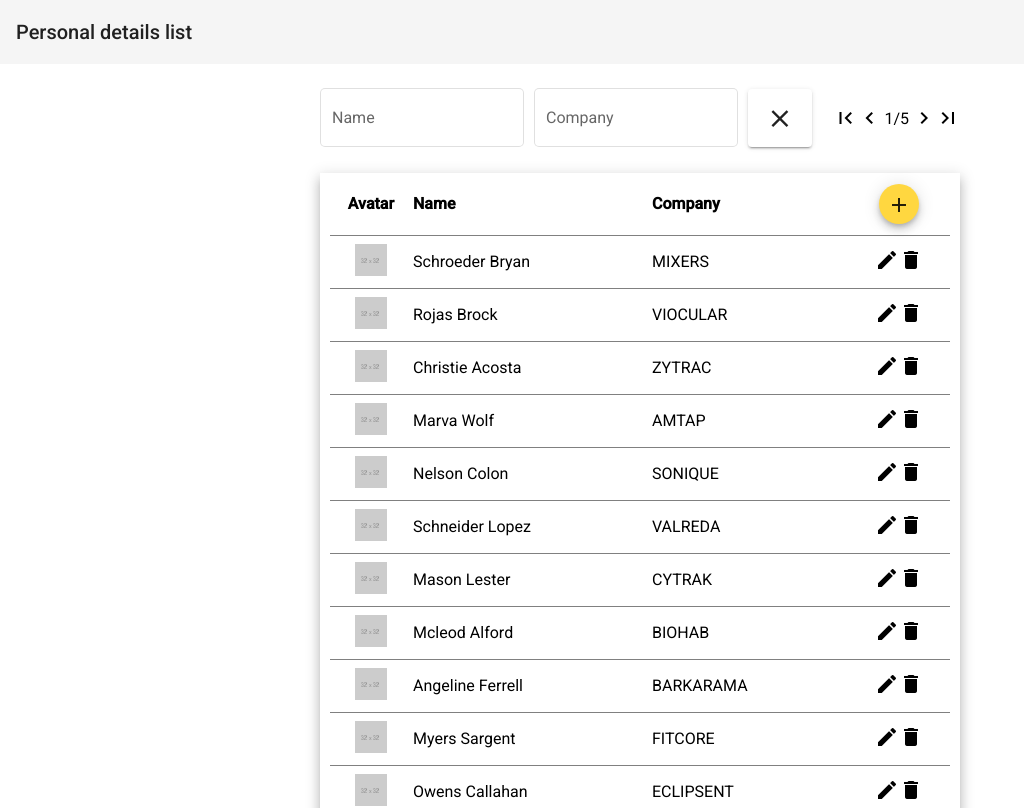
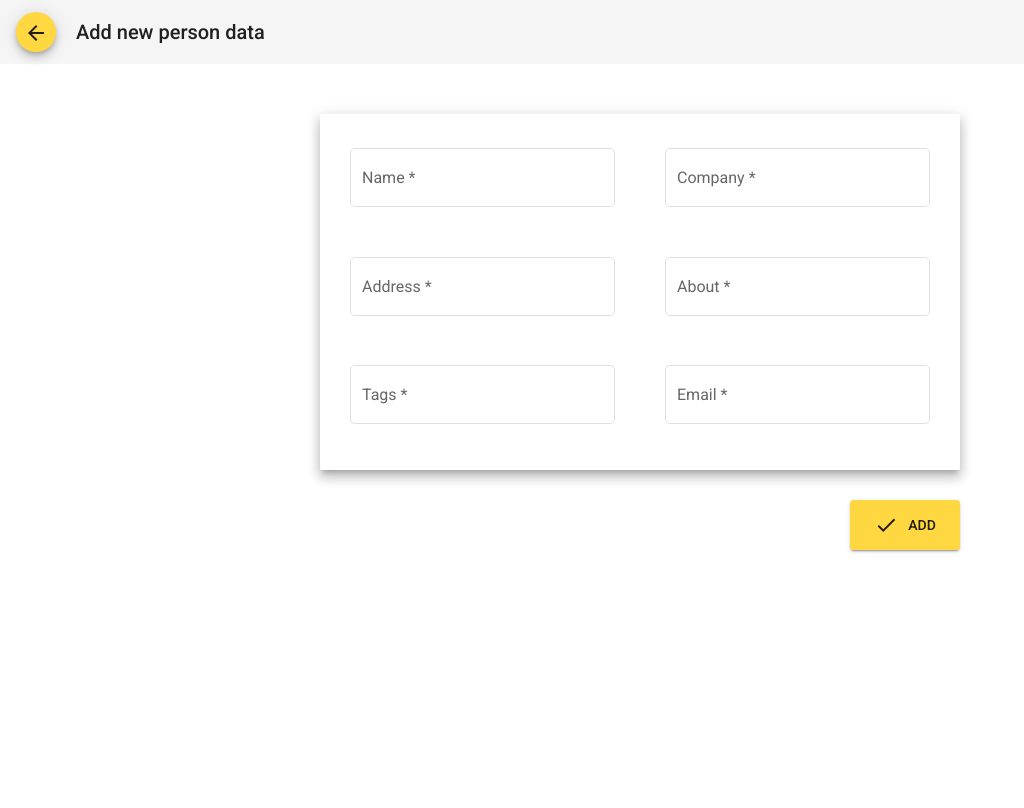
Before and after one commit to MJ147/incredible-personal-details-base, an Angular app: page /personal-details/add in a window 1280 px wide. Before the commit this address led to /personal-details/list. Shown: the top 808 px of the page, without its empty margins (0-1024 px from the left). Built offline with nearby package versions, Linux system fonts and the light colour scheme.

Commit message:
add personal details form

```diff
--- a/src/app/app-routing.module.ts
+++ b/src/app/app-routing.module.ts
@@ -9,11 +9,11 @@ const routes: Routes = [
 		children: [
 			{ path: '', redirectTo: 'list', pathMatch: 'full' },
 			{ path: 'list', component: PersonalDetailsListComponent },
-			{ path: 'create', component: PersonalDetailsFormComponent },
-			{ path: 'edit', component: PersonalDetailsFormComponent },
+			{ path: 'add', component: PersonalDetailsFormComponent },
+			{ path: 'edit/:id', component: PersonalDetailsFormComponent },
+			{ path: 'preview/:id', component: PersonalDetailsFormComponent },
 		],
 	},
-	{ path: '**', redirectTo: 'personal-details/list' },
 ];
 
 @NgModule({
--- a/src/app/components/personal-details-form/personal-details-form.component.html
+++ b/src/app/components/personal-details-form/personal-details-form.component.html
@@ -1 +1,42 @@
-<p>personal-details-form works!</p>
+<mat-toolbar>
+    <button class="back-button" mat-mini-fab [routerLink]="['/personal-details','list']">
+        <mat-icon>arrow_back</mat-icon>
+    </button>
+    {{ headerText }}
+</mat-toolbar>
+
+<div class="content">
+    <form [formGroup]="form" class="mat-elevation-z8">
+        <mat-form-field appearance="outline" class="filter-field">
+            <mat-label>Name</mat-label>
+            <input matInput formControlName="name" autocomplete="off">
+        </mat-form-field>
+
+        <mat-form-field appearance="outline" class="filter-field">
+            <mat-label>Company</mat-label>
+            <input matInput formControlName="company" autocomplete="off">
+        </mat-form-field>
+
+        <mat-form-field appearance="outline" class="filter-field">
+            <mat-label>Address</mat-label>
+            <input matInput formControlName="address" autocomplete="off">
+        </mat-form-field>
+
+        <mat-form-field appearance="outline" class="filter-field">
+            <mat-label>About</mat-label>
+            <input matInput formControlName="about" autocomplete="off">
+        </mat-form-field>
+
+        <mat-form-field appearance="outline" class="filter-field" >
+            <mat-label>Tags</mat-label>
+            <input matInput formControlName="tags" autocomplete="off">
+        </mat-form-field>
+
+        <mat-form-field appearance="outline" class="filter-field">
+            <mat-label>Email</mat-label>
+            <input matInput formControlName="email" autocomplete="off">
+        </mat-form-field>
+    </form>
+
+    <button mat-raised-button color="accent" class="submit-button" (click)="submitForm()"><mat-icon>done</mat-icon><span>{{ submitButtonText.toUpperCase() }}</span></button>
+</div>
--- a/src/app/components/personal-details-form/personal-details-form.component.less
+++ b/src/app/components/personal-details-form/personal-details-form.component.less
@@ -0,0 +1,32 @@
+.back-button {
+	margin-right: 20px;
+}
+
+.content {
+	display: flex;
+	flex-direction: column;
+	width: 50%;
+	margin: 0 auto;
+
+	form {
+		width: 100%;
+		margin-top: 50px;
+		padding: 30px 30px 20px;
+		display: grid;
+		grid-template-columns: auto auto;
+		grid-column-gap: 50px;
+		grid-row-gap: 20px;
+		box-sizing: border-box;
+	}
+
+	.submit-button {
+		align-self: flex-end;
+		height: 50px;
+		min-width: 110px;
+		margin-top: 30px;
+
+		mat-icon {
+			margin-right: 10px;
+		}
+	}
+}
--- a/src/app/components/personal-details-form/personal-details-form.component.ts
+++ b/src/app/components/personal-details-form/personal-details-form.component.ts
@@ -1,15 +1,87 @@
+import { FormMode } from './../../enum/formMode.enum';
 import { Component, OnInit } from '@angular/core';
+import { FormBuilder, Validators } from '@angular/forms';
+import { MatDialog } from '@angular/material/dialog';
+import { MatSnackBar } from '@angular/material/snack-bar';
+import { ActivatedRoute, Router } from '@angular/router';
+import { DataService } from 'src/app/services/data.service';
 
 @Component({
-  selector: 'app-personal-details-form',
-  templateUrl: './personal-details-form.component.html',
-  styleUrls: ['./personal-details-form.component.less']
+	selector: 'app-personal-details-form',
+	templateUrl: './personal-details-form.component.html',
+	styleUrls: ['./personal-details-form.component.less'],
 })
 export class PersonalDetailsFormComponent implements OnInit {
+	id: string = '';
+	formMode: FormMode = FormMode.Add;
 
-  constructor() { }
+	headerText: string = '';
+	submitButtonText: string = '';
+	confirmSnackBarText: string = '';
 
-  ngOnInit(): void {
-  }
+	form = this._formBuilder.group({
+		name: this._formBuilder.control('', [Validators.required]),
+		company: this._formBuilder.control('', [Validators.required]),
+		address: this._formBuilder.control('', [Validators.required]),
+		about: this._formBuilder.control('', [Validators.required]),
+		tags: this._formBuilder.control('', [Validators.required]),
+		email: this._formBuilder.control('', [Validators.required]),
+	});
 
+	constructor(
+		private _formBuilder: FormBuilder,
+		private _dataService: DataService,
+		private _matDialog: MatDialog,
+		private _matSnackBar: MatSnackBar,
+		private _route: ActivatedRoute,
+		private _router: Router,
+	) {}
+
+	ngOnInit(): void {
+		this._route.url.subscribe((url) => {
+			this.id = this._route.snapshot.params.id ?? '';
+
+			this.setFormMode(url[0].path);
+			this.setTexts(this.formMode);
+		});
+	}
+
+	submitForm(): void {}
+
+	setFormMode(path: string) {
+		switch (path) {
+			case FormMode.Edit:
+				this.formMode = FormMode.Edit;
+				break;
+
+			case FormMode.Preview:
+				this.formMode = FormMode.Preview;
+				break;
+
+			default:
+				this.formMode = FormMode.Add;
+				break;
+		}
+	}
+
+	setTexts(formMode: FormMode): void {
+		switch (formMode) {
+			case FormMode.Edit:
+				this.headerText = 'Edit personal details';
+				this.submitButtonText = 'Save';
+				this.confirmSnackBarText = 'Changes has been saved';
+				break;
+
+			case FormMode.Preview:
+				this.headerText = 'Personal details';
+				this.submitButtonText = 'Save';
+				break;
+
+			default:
+				this.headerText = 'Add new person data';
+				this.submitButtonText = 'Add';
+				this.confirmSnackBarText = 'New person data has been added';
+				break;
+		}
+	}
 }
--- a/src/app/components/personal-details-list/personal-details-list.component.html
+++ b/src/app/components/personal-details-list/personal-details-list.component.html
@@ -19,11 +19,11 @@
         </div>
 
         <div class="paginator">
-            <mat-icon class="clickable" (click)="currentPage = 1">first_page</mat-icon>
+            <mat-icon class="clickable" (click)="changePage(0, 1)">first_page</mat-icon>
             <mat-icon class="clickable" (click)="changePage(-1)">keyboard_arrow_left</mat-icon>
-            <div class="text">{{ currentPage }}/{{ filteredPersonalDetailsList.length / pageSize }}</div>
+            <div class="text">{{ currentPage }}/{{ lastPage }}</div>
             <mat-icon class="clickable" (click)="changePage(1)">keyboard_arrow_right</mat-icon>
-            <mat-icon class="clickable" (click)="currentPage = (filteredPersonalDetailsList.length / pageSize)">last_page</mat-icon>
+            <mat-icon class="clickable" (click)="changePage(0, lastPage)">last_page</mat-icon>
         </div>
     </div>
 
@@ -32,14 +32,17 @@
             <th> Avatar </th>
             <th (click)="sortPersonalDetailsList(SortingColumn.Name)" class="clickable"> Name </th>
             <th (click)="sortPersonalDetailsList(SortingColumn.Company)" class="clickable"> Company </th>
-            <th> <button mat-mini-fab><mat-icon>add</mat-icon></button> </th>
+            <th> <button mat-mini-fab [routerLink]="['/personal-details','add']"><mat-icon>add</mat-icon></button> </th>
         </tr>
 
         <tr *ngFor="let person of paginatedPersonalDetailsList">
             <td><img src="./assets/img/placehold-32x32.png" [alt]="person.avatarUrl"> </td>
             <td> {{person.name}} </td>
             <td> {{person.company}} </td>
-            <td><mat-icon class="clickable">edit</mat-icon><mat-icon class="clickable">delete</mat-icon></td>
+            <td>
+                <mat-icon class="clickable" [routerLink]="['/personal-details','edit', person.id]">edit</mat-icon>
+                <mat-icon class="clickable" (click)="deletePersonalDetails(person)">delete</mat-icon>
+            </td>
         </tr>
         <tr *ngIf="filteredPersonalDetailsList.length === 0">
            <td colspan="4" class="no-data">No data matching the searching</td>
--- a/src/app/components/personal-details-list/personal-details-list.component.less
+++ b/src/app/components/personal-details-list/personal-details-list.component.less
@@ -87,4 +87,8 @@ table {
 
 .clickable {
 	cursor: pointer;
+
+	&:hover {
+		color: #673ab7;
+	}
 }
--- a/src/app/components/personal-details-list/personal-details-list.component.ts
+++ b/src/app/components/personal-details-list/personal-details-list.component.ts
@@ -1,8 +1,12 @@
 import { DataService } from '../../services/data.service';
 import { PersonalDetails, Filters, Sorting } from '../../models/personal-details';
-import { ChangeDetectorRef, Component, OnInit } from '@angular/core';
+import { Component, OnInit } from '@angular/core';
 import { FormBuilder } from '@angular/forms';
 import { SortingColumn } from 'src/app/enum/sortingColumn.enum';
+import { MatDialog } from '@angular/material/dialog';
+import { DeletePopupComponent } from '../popups/delete-popup/delete-popup.component';
+import { MatSnackBar } from '@angular/material/snack-bar';
+import { Router } from '@angular/router';
 
 @Component({
 	selector: 'app-personal-details-list',
@@ -15,8 +19,6 @@ export class PersonalDetailsListComponent implements OnInit {
 		company: this._formBuilder.control(''),
 	});
 
-	displayedColumns: string[] = ['avatar', 'name', 'company', 'actions'];
-
 	personalDetailsList: PersonalDetails[] = [];
 	filteredPersonalDetailsList: PersonalDetails[] = [];
 	paginatedPersonalDetailsList: PersonalDetails[] = [];
@@ -27,7 +29,13 @@ export class PersonalDetailsListComponent implements OnInit {
 
 	SortingColumn: typeof SortingColumn = SortingColumn;
 
-	constructor(private _formBuilder: FormBuilder, private _dataService: DataService, private _cdr: ChangeDetectorRef) {}
+	constructor(
+		private _formBuilder: FormBuilder,
+		private _dataService: DataService,
+		private _matDialog: MatDialog,
+		private _matSnackBar: MatSnackBar,
+		private _router: Router,
+	) {}
 
 	ngOnInit(): void {
 		this._loadPersonalDetailsList();
@@ -43,9 +51,12 @@ export class PersonalDetailsListComponent implements OnInit {
 
 	private _filterPersonalDetailsList(filters: Partial<Filters>): void {
 		this.filteredPersonalDetailsList = this.personalDetailsList.filter((personalDetails) => {
-			return personalDetails.name.includes(filters?.name ?? '') && personalDetails.company.includes(filters?.company ?? '');
+			return (
+				personalDetails.name.toLocaleLowerCase().includes(filters?.name?.toLocaleLowerCase() ?? '') &&
+				personalDetails.company.includes(filters?.company ?? '')
+			);
 		});
-		this._paginatePersonalDetailsList();
+		this.sortPersonalDetailsList(this.sorting.column, this.sorting.isAsc);
 	}
 
 	private _onFiltersChange(): void {
@@ -57,13 +68,12 @@ export class PersonalDetailsListComponent implements OnInit {
 	private _paginatePersonalDetailsList(): void {
 		const firstPage = this.pageSize * (this.currentPage - 1);
 		this.paginatedPersonalDetailsList = this.filteredPersonalDetailsList.slice(firstPage, firstPage + this.pageSize);
-		this.sortPersonalDetailsList(this.sorting.column, this.sorting.isAsc);
 	}
 
 	sortPersonalDetailsList(column: SortingColumn, isAsc?: boolean): void {
 		let asc = 0;
-		if (isAsc) {
-			asc = -1;
+		if (isAsc != null) {
+			asc = this.sorting.isAsc === isAsc ? -1 : 1;
 		} else {
 			asc = column !== this.sorting.column || this.sorting.isAsc ? -1 : 1;
 		}
@@ -71,28 +81,20 @@ export class PersonalDetailsListComponent implements OnInit {
 		this.filteredPersonalDetailsList.sort((a, b) => (a[column] < b[column] ? asc : -asc));
 
 		this.sorting = { column, isAsc: asc === 1 };
+		this.changePage(0, this.currentPage);
 	}
 
-	resetFilters(): void {
-		this.filters.reset();
-	}
-
-	changePage(move: number | null = null, newNumber: number | null = null) {
-		let pageNumber = 0;
+	changePage(move: number, newNumber: number | null = null) {
+		let pageNumber = this.currentPage;
 
 		if (newNumber != null) {
-			this.currentPage = newNumber;
-			return;
+			pageNumber = newNumber;
 		}
 
-		if (move == null) {
-			return;
-		}
+		pageNumber += move;
 
-		pageNumber = this.currentPage + move;
-
-		if (pageNumber >= this.filteredPersonalDetailsList.length / 20) {
-			pageNumber = this.filteredPersonalDetailsList.length / 20;
+		if (pageNumber >= this.lastPage) {
+			pageNumber = this.lastPage;
 		} else if (pageNumber <= 1) {
 			pageNumber = 1;
 		}
@@ -101,4 +103,30 @@ export class PersonalDetailsListComponent implements OnInit {
 
 		this._paginatePersonalDetailsList();
 	}
+
+	deletePersonalDetails(personalDetails: PersonalDetails): void {
+		this._matDialog
+			.open<DeletePopupComponent, string>(DeletePopupComponent, {
+				data: personalDetails.name,
+				autoFocus: false,
+			})
+			.afterClosed()
+			.subscribe((isConfirm) => {
+				if (isConfirm) {
+					const idx = this.personalDetailsList.indexOf(personalDetails);
+					this.personalDetailsList.splice(idx, 1);
+
+					this._filterPersonalDetailsList(this.filters.value);
+					this._matSnackBar.open('Element has been deleted');
+				}
+			});
+	}
+
+	resetFilters(): void {
+		this.filters.reset();
+	}
+
+	get lastPage(): number {
+		return Math.ceil(this.filteredPersonalDetailsList.length / this.pageSize);
+	}
 }
--- /dev/null
+++ b/src/app/components/popups/delete-popup/delete-popup.component.html
@@ -0,0 +1,6 @@
+<h2 mat-dialog-title>Do you want to delete {{ personName }}?</h2>
+
+<mat-dialog-actions align="end">
+  <button mat-raised-button mat-dialog-close>No</button>
+  <button mat-raised-button color="accent" [mat-dialog-close]="true">Yes</button>
+</mat-dialog-actions>
--- /dev/null
+++ b/src/app/enum/formMode.enum.ts
@@ -0,0 +1,5 @@
+export enum FormMode {
+	Preview = 'preview',
+	Edit = 'edit',
+	Add = 'add',
+}
```
Also changed, not shown: src/app/app.module.ts (+9 -2 lines), src/app/components/popups/delete-popup/delete-popup.component.ts (added, +11 -0 lines), src/app/components/popups/delete-popup/delete-popup.component.less (added), 1 other file (tests, documents, lock files or other folders).
